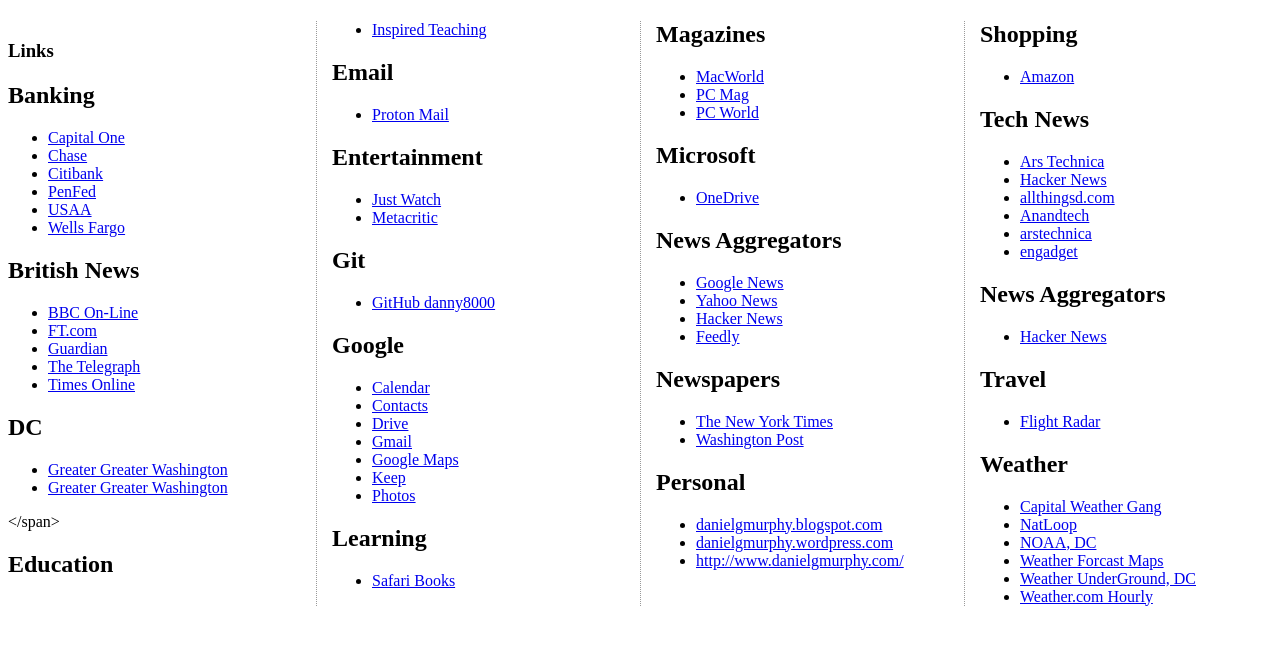
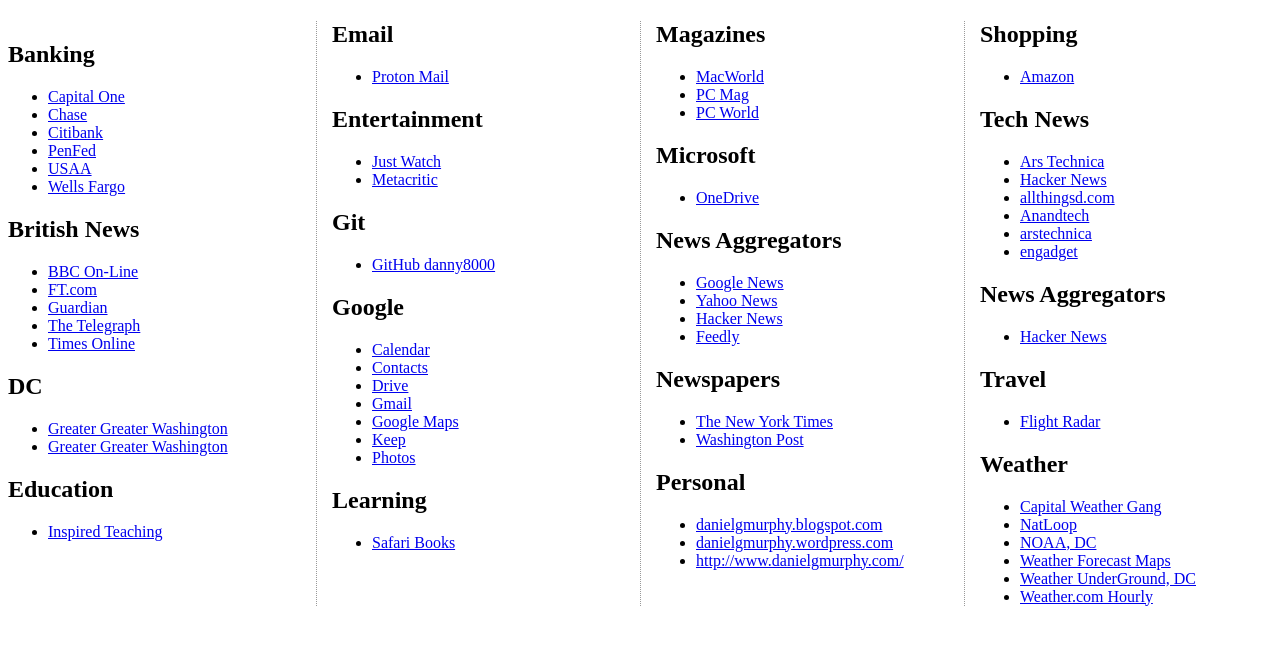
Before and after one commit to danny8000/Homepage, a Jekyll site: the page built from index.md, in a window 1280 px wide. Shown: the top 645 px of the page. Built offline with Jekyll 4.4.1, drawn with Linux system fonts in a browser that asks for light colours; our own code applies the rules of GitHub Pages for plain Markdown files.

Commit message:
Update index.md

```diff
--- a/index.md
+++ b/index.md
@@ -1,10 +1,5 @@
----
-title: Links
----
 
-# Links
-
-<div markdown="1">
+<div markdown=1>
 
 ## Banking
 
@@ -15,10 +10,8 @@ title: Links
 * [USAA](https://www.usaa.com/)
 * [Wells Fargo](https://wellsfargo.com/)
 
-
 </div>
-
-
+<div markdown=1>
 
 ## British News
 
@@ -28,43 +21,45 @@ title: Links
 * [The Telegraph](http://www.telegraph.co.uk/)
 * [Times Online](http://www.timesonline.co.uk/)
 
-<span>
+</div>
+<div markdown=1>
 
 ## DC
 
 * [Greater Greater Washington](http://greatergreaterwashington.org/)
 * [Greater Greater Washington](http://www.thehillishome.com/)
 
-</span>
+</div>
+<div markdown=1>
 
 ## Education
 
 * [Inspired Teaching](https://www.inspiredteachingschool.org/apps/pages/index.jsp?uREC_ID=1189392&type=d&pREC_ID=1432766)
 
-
-
+</div>
+<div markdown=1>
 
 ## Email
 
 * [Proton Mail](https://mail.protonmail.com/)
 
-
-
+</div>
+<div markdown=1>
 
 ## Entertainment
 
 * [Just Watch](https://www.justwatch.com/us/watchlist)
 * [Metacritic](https://www.metacritic.com/browse/movies/genre/metascore/family?view=condensed)
 
-
-
+</div>
+<div markdown=1>
 
 ## Git
 
 * [GitHub danny8000](https://github.com/danny8000?tab=repositories)
 
-
-
+</div>
+<div markdown=1>
 
 ## Google
 
@@ -76,15 +71,15 @@ title: Links
 * [Keep](https://keep.google.com/)
 * [Photos](https://photos.google.com/)
 
-
-
+</div>
+<div markdown=1>
 
 ## Learning
 
 * [Safari Books](https://learning.oreilly.com/home/)
 
-
-
+</div>
+<div markdown=1>
 
 ## Magazines
 
@@ -92,15 +87,15 @@ title: Links
 * [PC Mag](http://www.pcmag.com/)
 * [PC World](http://www.pcworld.com/)
 
-
-
+</div>
+<div markdown=1>
 
 ## Microsoft
 
 * [OneDrive](https://onedrive.live.com)
 
-
-
+</div>
+<div markdown=1>
 
 ## News Aggregators
 
@@ -109,16 +104,16 @@ title: Links
 * [Hacker News](https://news.ycombinator.com/over?points=200)
 * [Feedly](https://feedly.com/)
 
-
-
+</div>
+<div markdown=1>
 
 ## Newspapers
 
 * [The New York Times](http://www.nytimes.com/)
 * [Washington Post](http://www.washingtonpost.com/)
 
-
-
+</div>
+<div markdown=1>
 
 ## Personal
 
@@ -126,15 +121,15 @@ title: Links
 * [danielgmurphy.wordpress.com](https://danielgmurphy.wordpress.com/)
 * [http://www.danielgmurphy.com/](http://www.danielgmurphy.com/)
 
-
-
+</div>
+<div markdown=1>
 
 ## Shopping
 
 * [Amazon](https://smile.amazon.com/)
 
-
-
+</div>
+<div markdown=1>
 
 ## Tech News
 
@@ -145,28 +140,30 @@ title: Links
 * [arstechnica](http://arstechnica.com/)
 * [engadget](http://www.engadget.com/)
 
-
-
+</div>
+<div markdown=1>
 
 ## News Aggregators
 
 * [Hacker News](http://news.ycombinator.com/over?points=200)
 
-
-
+</div>
+<div markdown=1>
 
 ## Travel
 
 * [Flight Radar](https://www.flightradar24.com)
 
-
-
+</div>
+<div markdown=1>
 
 ## Weather
 
 * [Capital Weather Gang](https://www.washingtonpost.com/news/capital-weather-gang/)
 * [NatLoop](https://radar.weather.gov/Conus/Loop/NatLoop.gif)
 * [NOAA, DC](http://www.erh.noaa.gov/lwx/)
-* [Weather Forcast Maps](https://www.weather.gov/forecastmaps)
+* [Weather Forecast Maps](https://www.weather.gov/forecastmaps)
 * [Weather UnderGround, DC](http://www.wunderground.com/cgi-bin/findweather/getForecast?query=20003/)
 * [Weather.com Hourly](http://www.weather.com/weather/hourbyhour/graph/Washington+DC+20003:4:US)
+
+</div>
```
